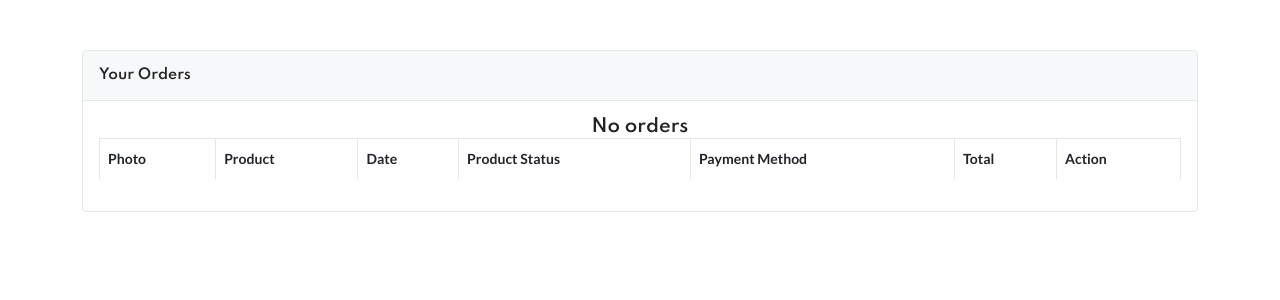
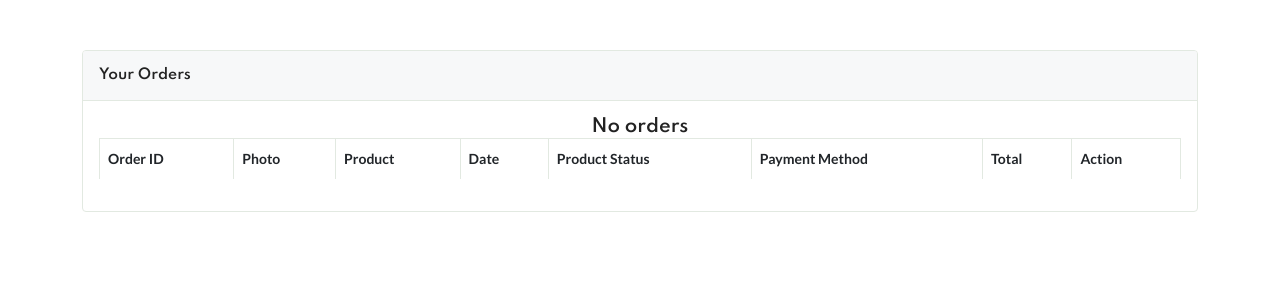
Before and after one commit to ucefez7/Ucefezfashionstore_Host, a Node project: template views/user_views/user-orderDetails.ejs in a window 1280 px wide. Shown: the part 178-478 px from the top of the page. Run offline with Node 20 templates, Linux system fonts and the light colour scheme; the template is opened without the code that fills it, so the values that code supplies are empty; some libraries are stand-ins or nearby versions.

Commit message:
orderId added on Order details page in userside

```diff
--- a/controllers/user_controllers/account.js
+++ b/controllers/user_controllers/account.js
@@ -395,6 +395,7 @@ module.exports.getOrderdetails = async (req, res) => {
       res.render("user-orderDetails", {
         loggedIn,
         username,
+        order: orderDetails,
         orderDetails,
         currentDate,
       });
--- a/views/user_views/user-orderDetails.ejs
+++ b/views/user_views/user-orderDetails.ejs
@@ -479,6 +479,7 @@
                                 <table class="table">
                                     <thead>
                                         <tr>
+                                            <th>Order ID</th>
                                             <th>Photo</th>
                                             <th>Product</th>
                                             <th>Date</th>
@@ -495,6 +496,7 @@
                                             <% orderDetails.products.forEach((item) => { %>
 
                                         <tr>
+                                            <td>orderID_<%= order._id %></td>
                                             <td><img src="/<%= item.productId.productImg[0] %>" class="img-sm " alt="Item" height="68" width="68"></td>
                                             <td><%= item.productId.productName %></td>
                                             <td><%= orderDetails.createdAt.toLocaleDateString() %></td>
```
